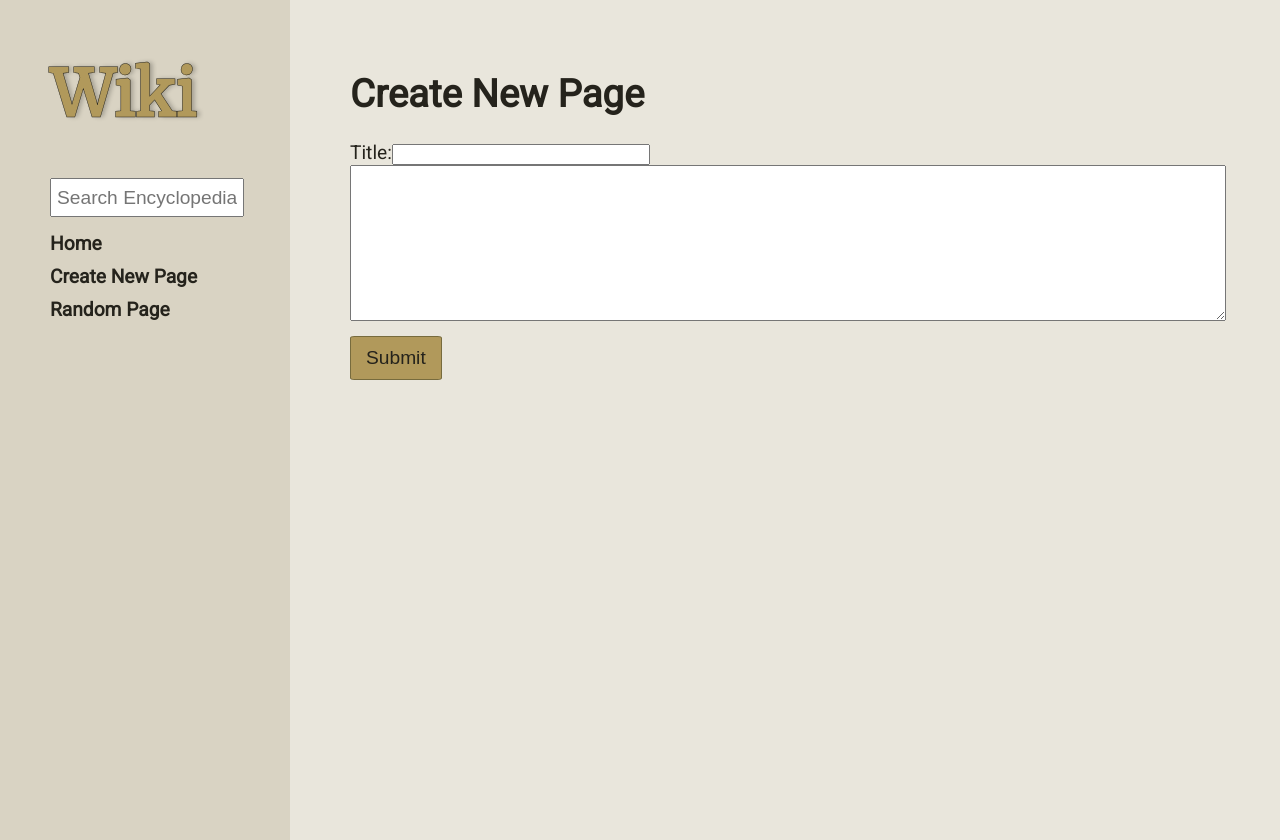
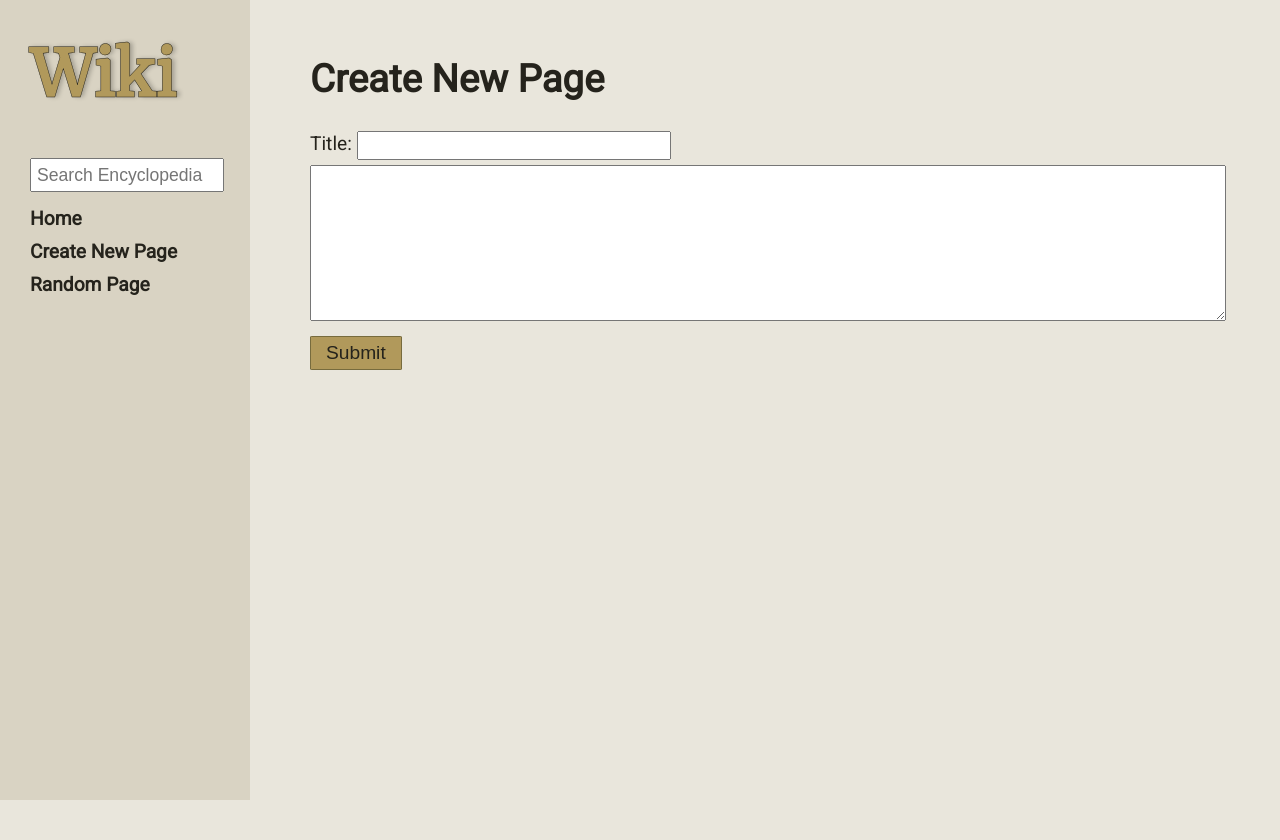
Before and after one commit to VladaPysh/Wiki, a Django app: page /newpage in a window 1280 px wide. After the commit the page ends 800 px from the top, so only its background shows below. Run offline with Django 3.2, Linux system fonts and the light colour scheme.

Commit message:
Final commit

```diff
--- a/encyclopedia/static/encyclopedia/styles.css
+++ b/encyclopedia/static/encyclopedia/styles.css
@@ -7,7 +7,7 @@ body {
 body a {
     color:#25231C;
     text-decoration: none;
-    padding-top: 5px;
+    padding-top: 0px;
 }
 
 a:hover {
@@ -25,13 +25,9 @@ code {
     white-space: pre;
 }
 
-h1 {
-    padding-top: 20px;
-}
-
 .main {
-    margin: 10px 10px;
-    padding: 15px 50px;
+    margin: 10px;
+    padding: 20px 50px;
     flex: 4;
 }
 
@@ -41,17 +37,16 @@ h1 {
 
 .search {
     width: 180px;
-    line-height: 25px;
+    line-height: 20px;
     padding: 5px;
     margin: 10px 30px;
-    font-size: 1.2rem;
+    font-size: 1.1rem;
 }
 
 .sidebar {
     background-color: #D9D3C3;
     height: 100vh;
     min-width: 250px;
-    padding: 20px;
     flex: 1;
 }
 
@@ -65,10 +60,10 @@ h1 {
 }
 
 .button {
-    padding: 10px 15px;
+    padding: 5px 15px;
     border: 1px solid #776b3d;
     background-color: #B1995B;
-    border-radius: 5%;
+    border-radius: 3%;
     color: #25231C;
     cursor: pointer;
     margin-top: 10px;
@@ -76,7 +71,8 @@ h1 {
 }
 
 .button:hover {
-    text-decoration: underline;
+    background-color: rgb(233, 196, 148);
+    text-decoration: none;
 }
 
 .logo {
@@ -92,7 +88,13 @@ h1 {
     text-decoration: none;
 }
 
-@media screen and (max-width: 770px) {
+.form {
+    width: 300px;
+    padding: 5px;
+    margin: 5px;
+}
+
+@media screen and (max-width: 650px) {
     .wiki {
         flex-direction: column;
     }
--- a/encyclopedia/views.py
+++ b/encyclopedia/views.py
@@ -5,7 +5,7 @@ import random
 from django import forms
 
 class NewPage(forms.Form):
-    title = forms.CharField(widget=forms.TextInput(attrs={'style': 'width: 250px'}))
+    title = forms.CharField(widget=forms.TextInput(attrs={'class': 'form'}))
     content = forms.CharField(label="", widget=forms.Textarea(attrs={'style': 'height: 50%;width:100%'}))
 
 def index(request):
```
